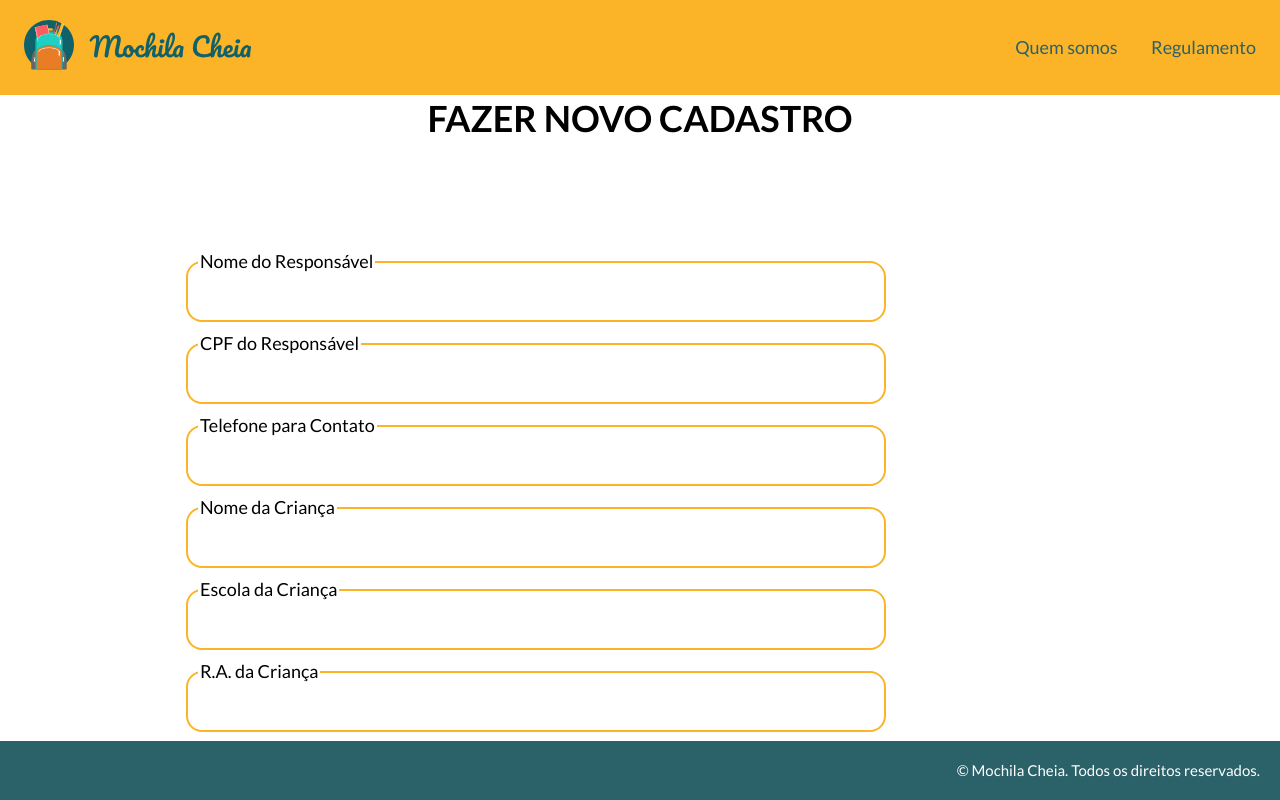
After one commit to adiala/mochila-cheia-hackaton, a PHP site: page /registerPage.html in a window 1280 px wide. The commit adds this page. Run offline with PHP 8.4, Linux system fonts and the light colour scheme.

Commit message:
Atualizações nas Paginas e Criação da Pagina de Registro
foram mais alguns links das paginas, pra poder clicar e seguir para a próxima

```diff
--- a/aboutPage.html
+++ b/aboutPage.html
@@ -31,13 +31,13 @@
 
             <div class="header__links hide-for-mobile">
                 <a href="/aboutPage.html">Quem somos</a>
-                <a href="#">Regulamento</a>
+                <a href="/rulesPage.html">Regulamento</a>
             </div>
         </nav>
 
         <div class="header__toggle has-fade">
-            <a href="#">Quem somos</a>
-            <a href="#">Regulamento</a>
+            <a href="/aboutPage.html">Quem somos</a>
+            <a href="/rulesPage.html">Regulamento</a>
             <a href="/donation.html">Quero Doar</a>
             <a href="#">Quero Receber</a>
         </div>
--- a/app/scss/style.css
+++ b/app/scss/style.css
@@ -524,3 +524,59 @@ a, a:visited, a:hover {
   }
 }
 /*# sourceMappingURL=style.css.map */
+
+.inputLine{
+  padding:0.625rem;
+  border:0.125rem solid;
+  margin:0.625rem;
+  border-color: #fbb428;
+  border-radius: 1rem;
+  width: 43.75rem;
+  height: 4.5rem;
+}
+.inputLine>label{
+  position:absolute;
+  top: -0.063rem;
+  left: 1.25rem;
+  background-color:white;
+}
+
+.inputLine>input{
+  border:none;
+}
+
+#nameResp{
+  width: 40rem;
+  height: 2rem;
+}
+
+#cpfResp{
+  width: 40rem;
+  height: 2rem;
+}
+
+#telContact{
+  width: 40rem;
+  height: 2rem;
+}
+
+#kidName{
+  width: 40rem;
+  height: 2rem;
+}
+
+#kidSchool{
+  width: 40rem;
+  height: 2rem;
+}
+
+#kidRegister{
+  width: 40rem;
+  height: 2rem;
+}
+
+.formularioCadastro{
+  position: absolute;
+  top: 15rem;
+  left: 11rem;
+}
--- a/index.html
+++ b/index.html
@@ -31,13 +31,13 @@
 
             <div class="header__links hide-for-mobile">
                 <a href="/aboutPage.html">Quem somos</a>
-                <a href="#">Regulamento</a>
+                <a href="/rulesPage.html">Regulamento</a>
             </div>
         </nav>
 
         <div class="header__toggle has-fade">
             <a href="/aboutPage.html">Quem somos</a>
-            <a href="#">Regulamento</a>
+            <a href="/rulesPage.html">Regulamento</a>
             <a href="/donation.html">Quero Doar</a>
             <a href="#">Quero Receber</a>
         </div>
--- /dev/null
+++ b/registerPage.html
@@ -0,0 +1,112 @@
+<!DOCTYPE html>
+<html lang="pt-BR">
+
+<head>
+
+    <meta charset="UTF-8">
+    <meta http-equiv="X-UA-Compatible" content="IE=edge">
+    <meta name="viewport" content="width=device-width, initial-scale=1.0">
+    <title>Projeto Mochila Cheia</title>
+    <link rel="stylesheet" href="./app/scss/style.css"/>
+    <link rel="preconnect" href="https://fonts.gstatic.com">
+    <link rel="preconnect" href="https://fonts.gstatic.com">
+    <link href="https://fonts.googleapis.com/css2?family=Lato:wght@300;400;700&display=swap" rel="stylesheet">
+
+</head>
+
+<body>
+
+    <header class="header">
+        <div class="overlay has-fade"></div>
+        <nav class="container-header flex flex-jc-sb flex-ai-c">
+            <a href="/" class="header__logo">
+                <img src="./images/logo.svg" alt="Mochila Cheia">
+            </a>
+
+            <a id="btnHamburguer" href="#" class="header__menu hide-for-desktop">
+                <span></span>
+                <span></span>
+                <span></span>
+            </a>
+
+            <div class="header__links hide-for-mobile">
+                <a href="/aboutPage.html">Quem somos</a>
+                <a href="/rulesPage.html">Regulamento</a>
+            </div>
+        </nav>
+
+        <div class="header__toggle has-fade">
+            <a href="/aboutPage.html">Quem somos</a>
+            <a href="/rulesPage.html">Regulamento</a>
+            <a href="/donation.html">Quero Doar</a>
+            <a href="#">Quero Receber</a>
+        </div>
+
+    </header>
+
+        <main>
+            <div class="title">
+                <h1 class="flex flex-jc-c flex-ai-c">FAZER NOVO CADASTRO</h1>
+            </div>
+    <div class="formularioCadastro">
+        <div>
+            <form id="nomeDoResponsavel"></form>
+            <fieldset class="inputLine">
+                <legend>Nome do Responsável</legend>
+                <input type="text" id="nameResp" name="nameResp"><br><br>
+            </fieldset>
+            </form>
+        </div>
+        <div>
+            <form id="cpfDoResponsavel"></form>
+            <fieldset class="inputLine">
+                <legend>CPF do Responsável</legend>
+                <input type="text" id="cpfResp" name="cpfResp" maxlength="11"><br><br>
+            </fieldset>
+            </form>
+        </div>
+        <div>
+            <form id="telefoneParaContato"></form>
+            <fieldset class="inputLine">
+                <legend>Telefone para Contato</legend>
+                <input type="tel" id="telContact" name="telContact" maxlength="11"><br><br>
+            </fieldset>
+            </form>
+        </div>
+        <div>
+            <form id="nomeDaCriança"></form>
+            <fieldset class="inputLine">
+                <legend>Nome da Criança</legend>
+                <input type="text" id="kidName" name="kidName"><br><br>
+            </fieldset>
+            </form>
+        </div>
+        <div>
+            <form id="escolaDaCriança"></form>
+            <fieldset class="inputLine">
+                <legend>Escola da Criança</legend>
+                <input type="text" id="kidSchool" name="kidSchool"><br><br>
+            </fieldset>
+            </form>
+        </div>
+        <div>
+            <form id="raDaCriança"></form>
+            <fieldset class="inputLine">
+                <legend>R.A. da Criança</legend>
+                <input type="text" id="kidRegister" name="kidRegister"><br><br>
+            </fieldset>
+            </form>
+        </div>
+
+        </main>
+
+    <footer class="footer">
+        <div class="footer__copyright">
+            &copy; Mochila Cheia. Todos os direitos reservados.
+        </div>
+    </div>
+    </footer>
+
+    <script src="./app/js/script.js"></script>
+
+</body>
```
Also changed, not shown: rulesPage.html (+33 -16 lines), searchPage.html (+43 -29 lines).
